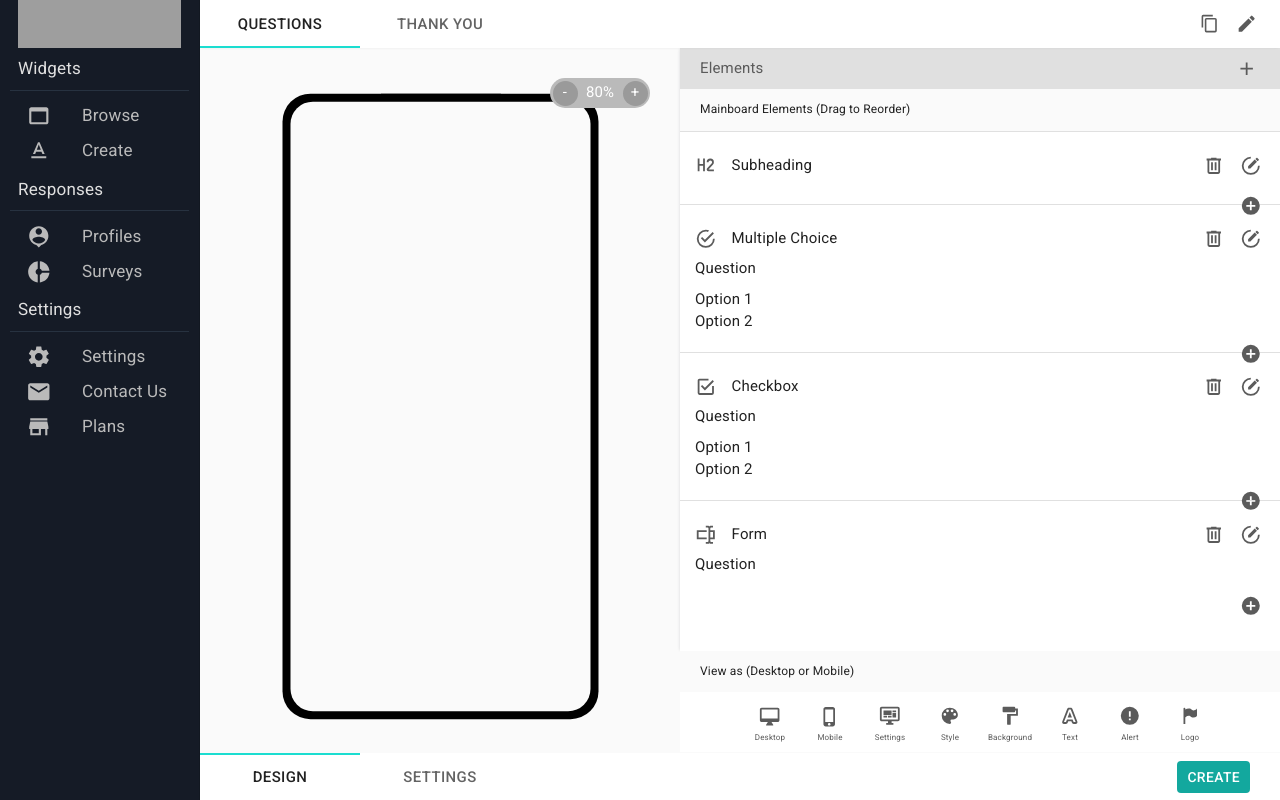
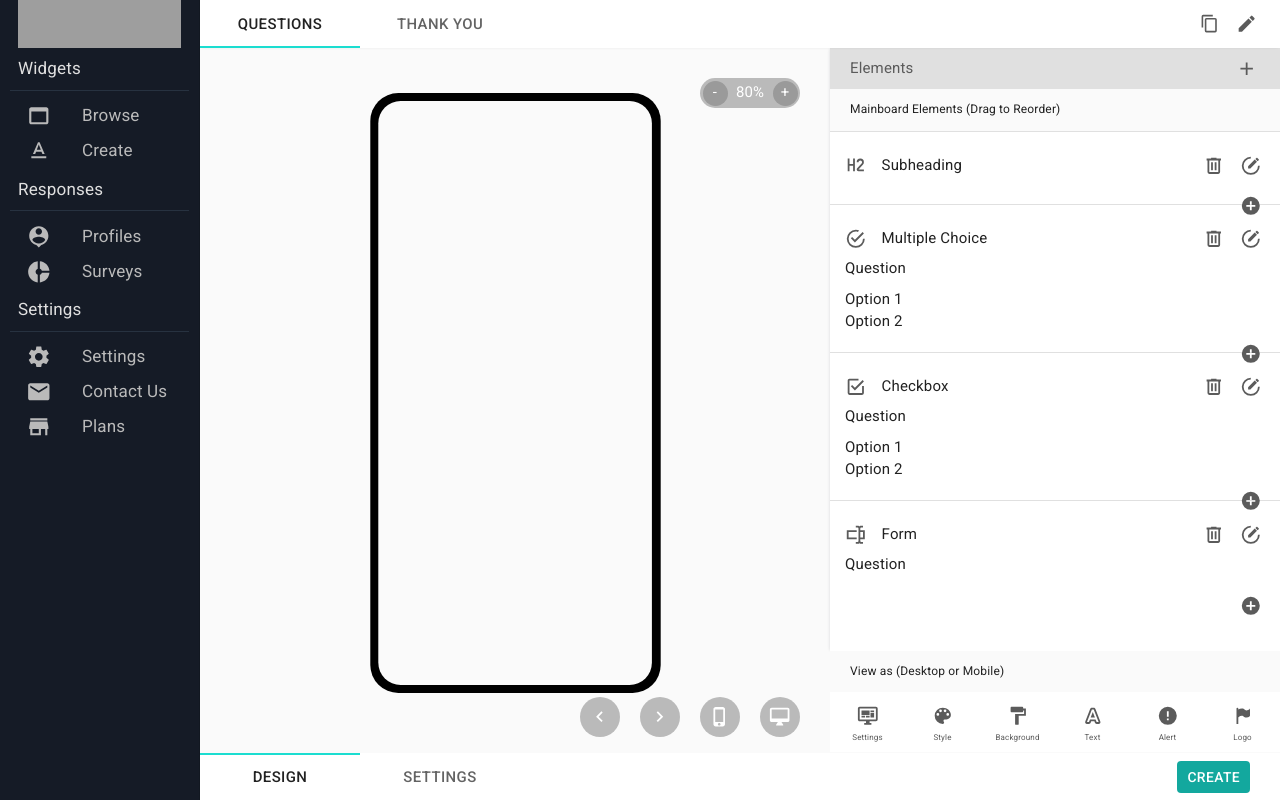
Before and after one commit to 0xluckyg/krop, a Next.js app: page /home in a window 1280 px wide. Built offline with nearby package versions, Linux system fonts and the light colour scheme; no server answers; grey boxes are pictures that could not be loaded.

Commit message:
controller elemnets

```diff
--- a/components/survey/design/preview/index.js
+++ b/components/survey/design/preview/index.js
@@ -11,11 +11,6 @@ import Branding from './branding'
 class MainboardPreview extends React.Component {
     constructor(props) {
         super(props)
-
-        this.state = {
-            showHorizontalRuler: false,
-            showVerticalRuler: false
-        }
     }
 
     getDevicePosition(element) {
@@ -86,29 +81,13 @@ const useStyles = theme => ({
             display: 'flex',
             height: "calc(100vh - 48px - 48px)",
             overflowY: 'auto',
-            overflowX: 'hidden',
+            // overflowX: 'hidden',
             justifyContent: 'center',
             alignItems: 'center',
             position: 'relative',
             flex: 1,
             backgroundColor: keys.APP_COLOR_GRAY_LIGHT
         }
-    },
-    verticalRuler: {
-        position: 'absolute',
-        left: '50%',
-        height: '100%',
-        width: '1px',
-        backgroundColor: keys.APP_COLOR,
-        zIndex: 100
-    },
-    horizontalRuler: {
-        position: 'absolute',
-        top: '50%',
-        height: '1px',
-        width: '100%',
-        backgroundColor: keys.APP_COLOR,
-        zIndex: 100
     }
 })
 
--- a/components/survey/design/preview/screen.js
+++ b/components/survey/design/preview/screen.js
@@ -4,6 +4,7 @@ import { withStyles } from '@material-ui/core/styles';
 
 import keys from '../../../../config/keys'
 import Scaler from './sub/scaler'
+import Controller from './sub/controller'
 
 class Screen extends React.Component {
     constructor(props) {
@@ -14,7 +15,7 @@ class Screen extends React.Component {
     }
 
     mobile() {
-        const {classes, children, state, setState} = this.props
+        const {classes, children} = this.props
         return (
         <div className={classes.mobileFrame}>
             <div className={classes.mobileDevice}>
@@ -23,10 +24,6 @@ class Screen extends React.Component {
                     {children}
                 </div>
             </div>
-            <Scaler
-                state={state}
-                setState={setState}
-            />
         </div>
         )
     }
@@ -38,20 +35,48 @@ class Screen extends React.Component {
         </div>)
     }
 
-    render() {
+    renderDevice() {
         if (this.props.state.viewMode == keys.DESKTOP_PROPERTY) {
             return this.desktop()
         } else {
             return this.mobile()
         }
     }
+
+    render() {
+        const {classes, state, setState} = this.props
+        return (
+            <div className={classes.mainContainer}>
+                    <Controller
+                        state={state}
+                        setState={setState}
+                    />
+                    <Scaler
+                        state={state}
+                        setState={setState}
+                    />
+                {this.renderDevice()}
+            </div>
+        )
+    }
 }
 
 const useStyles = theme => ({
+    mainContainer: {
+        height: '100%',
+        width:  '100%',
+        position: 'relative'
+    },
+    controllerContainer: {
+        // position: 'absolute',
+        // height: '100%',
+        // width: '100%'
+    },
     mobileFrame: {
         height: '100%',
         width:  '100%',
-        position: 'relative',
+        overflowY: 'auto',
+        // position: 'relative',
         flex: 1,
         display: 'flex',
         justifyContent: 'center',
@@ -61,7 +86,7 @@ const useStyles = theme => ({
     desktopFrame: {
         height: '100%',
         width:  '100%',
-        position: 'relative',
+        // position: 'relative',
         flex: 1,
         backgroundColor: keys.APP_COLOR_GRAY_LIGHT
     },
@@ -72,8 +97,8 @@ const useStyles = theme => ({
             transition: '0.2s',
             transform: `scale(${scale})`,
             transformOrigin: scale < 1 ? 'center 10%' : 'top center',
-            height: 782,
-            width: 395,
+            height: 750,
+            width: 363,
             padding: 10,
             borderRadius: 35,
             justifyContent: 'center',
@@ -95,8 +120,8 @@ const useStyles = theme => ({
     screen: {
         backgroundColor: keys.APP_COLOR_GRAY_LIGHT,
         borderRadius: 28,
-        height: 762,
-        width: 375,
+        height: 730,
+        width: 342,
         overflow: 'hidden',
         position: 'relative'
     }
--- /dev/null
+++ b/components/survey/design/preview/sub/controller.js
@@ -0,0 +1,75 @@
+import React from 'react'
+import clsx from 'clsx'
+
+import { withStyles } from '@material-ui/core/styles';
+import IconButton from '@material-ui/core/IconButton';
+import LeftIcon from '@material-ui/icons/KeyboardArrowLeft';
+import RightIcon from '@material-ui/icons/KeyboardArrowRight';
+import PhoneIcon from '@material-ui/icons/PhoneIphone';
+import DesktopIcon from '@material-ui/icons/DesktopMac';
+
+import keys from '../../../../../config/keys'
+
+class PageController extends React.Component {
+    constructor(props) {
+        super(props)
+    }
+
+    render() {
+        const {classes, state, setState} = this.props
+
+        return (
+            <div className={classes.controllerContainer}>
+                <IconButton
+                    className={clsx(classes.button)}
+                    variant="contained">
+                    <LeftIcon fontSize="small" />
+                </IconButton>
+                <IconButton
+                    className={clsx(classes.button)}
+                    variant="contained">
+                    <RightIcon fontSize="small" />
+                </IconButton>
+                <IconButton
+                    className={clsx(classes.button, state.viewMode == keys.MOBILE_PROPERTY ? classes.selectedButton : null)}
+                    onClick={() => setState({viewMode: keys.MOBILE_PROPERTY})}
+                    variant="contained">
+                    <PhoneIcon fontSize="small" />
+                </IconButton>
+                <IconButton
+                    className={clsx(classes.button, state.viewMode == keys.DESKTOP_PROPERTY ? classes.selectedButton : null)}
+                    onClick={() => setState({viewMode: keys.DESKTOP_PROPERTY})}
+                    variant="contained">
+                    <DesktopIcon fontSize="small" />
+                </IconButton>
+            </div>
+        )
+    }
+}
+
+const useStyles = theme => ({
+    controllerContainer: {
+        position: 'absolute',
+        width: 220,
+        // height: 40,
+        bottom: 15,
+        right: 30,
+        display: 'flex',
+        justifyContent: 'space-between'
+    },
+    button: {
+        width: 40,
+        height: 40,
+        backgroundColor: keys.APP_COLOR_GRAY_DARK,
+        zIndex: 999,
+        color: 'white',
+        '&:hover': {
+            backgroundColor: '#9a9a9a'
+        }
+    },
+    selectedButton: {
+        backgroundColor: '#9a9a9a'
+    }
+})
+
+export default withStyles(useStyles)(PageController)
--- a/components/survey/design/side-editor.js
+++ b/components/survey/design/side-editor.js
@@ -8,8 +8,6 @@ import Slide from '@material-ui/core/Slide';
 import AddIcon from '@material-ui/icons/Add';
 import PhoneIcon from '@material-ui/icons/PhoneIphone';
 import DesktopIcon from '@material-ui/icons/DesktopMac';
-import BackgroundIcon from '@material-ui/icons/FormatPaint';
-import TriggerTabIcon from '@material-ui/icons/CallToAction';
 import Icon from '@mdi/react'
 import {
     mdiAlertCircle,
@@ -192,33 +190,12 @@ class StageBar extends React.Component {
     }
 
     renderFixedElements() {
-        const {classes, state, setState} = this.props
-        const selected = classes.deviceToggleButton
-        const notSelected = clsx(classes.deviceToggleButton, classes.deviceToggleButtonGray)
-        const button = clsx(classes.deviceToggleButton, classes.deviceToggleButtonGray)
+        const {classes} = this.props
         return (
             <div className={classes.deviceToggleContainer}>
                 {this.renderIconWithSubtitle(
                     <IconButton
-                        className={state.viewMode == keys.DESKTOP_PROPERTY ? selected : notSelected}
-                        onClick={() => setState({viewMode: keys.DESKTOP_PROPERTY})}
-                        size="small" variant="contained" color="secondary">
-                        <DesktopIcon fontSize="small" />
-                    </IconButton>,
-                    'Desktop'
-                )}
-                {this.renderIconWithSubtitle(
-                    <IconButton
-                        className={state.viewMode == keys.MOBILE_PROPERTY ? selected : notSelected}
-                        onClick={() => setState({viewMode: keys.MOBILE_PROPERTY})}
-                        size="small" variant="contained" color="primary">
-                        <PhoneIcon fontSize="small" />
-                    </IconButton>,
-                    'Mobile'
-                )}
-                {this.renderIconWithSubtitle(
-                    <IconButton
-                        className={button}
+                        className={classes.deviceToggleButton}
                         onClick={() => this.handleElementSelect(keys.STAGE_SETTINGS)}
                         size="small" variant="contained" color="secondary">
                         <Icon path={mdiMonitorDashboard}
@@ -230,7 +207,7 @@ class StageBar extends React.Component {
                 )}
                 {this.renderIconWithSubtitle(
                     <IconButton
-                        className={button}
+                        className={classes.deviceToggleButton}
                         onClick={() => this.handleElementSelect(keys.STYLE_SETTINGS)}
                         size="small" variant="contained" color="secondary">
                         <Icon path={mdiPalette}
@@ -242,7 +219,7 @@ class StageBar extends React.Component {
                 )}
                 {this.renderIconWithSubtitle(
                     <IconButton
-                        className={button}
+                        className={classes.deviceToggleButton}
                         onClick={() => this.handleElementSelect(keys.BACKGROUND_SETTINGS)}
                         size="small" variant="contained" color="secondary">
                         <Icon path={mdiFormatPaint}
@@ -254,7 +231,7 @@ class StageBar extends React.Component {
                 )}
                 {this.renderIconWithSubtitle(
                     <IconButton
-                        className={button}
+                        className={classes.deviceToggleButton}
                         onClick={() => this.handleElementSelect(keys.TEXT_SETTINGS)}
                         size="small" variant="contained" color="secondary">
                         <Icon path={mdiFormatTextVariantOutline}
@@ -266,7 +243,7 @@ class StageBar extends React.Component {
                 )}
                 {this.renderIconWithSubtitle(
                     <IconButton
-                        className={button}
+                        className={classes.deviceToggleButton}
                         onClick={() => this.handleElementSelect(keys.ALERT_SETTINGS)}
                         size="small" variant="contained" color="primary">
                         <Icon path={mdiAlertCircle}
@@ -278,7 +255,7 @@ class StageBar extends React.Component {
                 )}
                 {this.renderIconWithSubtitle(
                     <IconButton
-                        className={button}
+                        className={classes.deviceToggleButton}
                         onClick={() => this.handleElementSelect(keys.LOGO_SETTINGS)}
                         size="small" variant="contained" color="primary">
                         <Icon path={mdiFlagVariant}
@@ -396,16 +373,14 @@ const useStyles = theme => ({
         background: 'white',
         display: 'flex',
         alignItems: 'center',
-        justifyContent: 'center',
+        justifyContent: 'space-around',
         width: '100%',
         height: 60
     },
     deviceToggleButton: {
         margin: '0px 10px',
         height: 40,
-        width: 40
-    },
-    deviceToggleButtonGray: {
+        width: 40,
         color: keys.APP_COLOR_GRAY_DARKEST
     },
     iconContainer: {
--- a/config/keys.js
+++ b/config/keys.js
@@ -32,7 +32,7 @@ const APP_EMAIL = 'info@vivelop.com';
 const NAV_WIDTH = 200;
 const NAV_COLOR = '#151b26'
 const HEADER_HEIGHT = 45;
-const SIDE_EDITOR_WIDTH = 600;
+const SIDE_EDITOR_WIDTH = 450;
 
 const SHOW_TOAST = 'show_toast';
 const IS_LOADING = 'is_loading';
```
Also changed, not shown: 1 other file (tests, documents, lock files or other folders).
